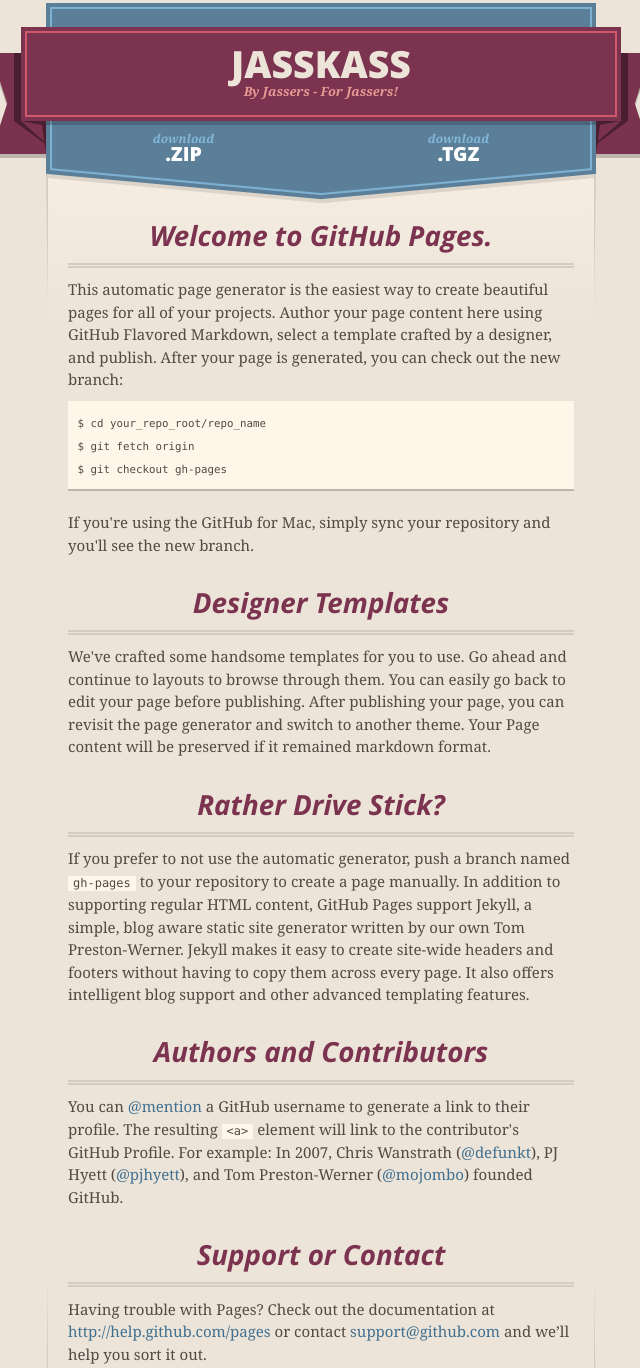
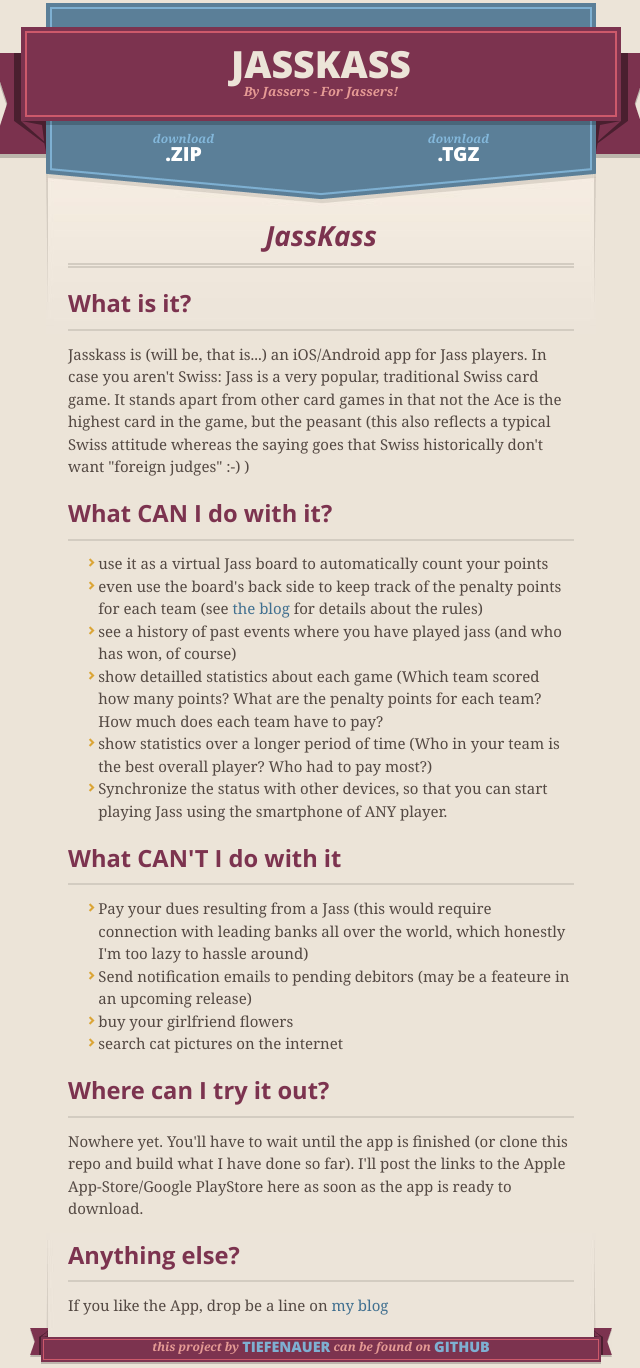
Before and after one commit to tiefenauer/JassKass, a plain HTML site: page index.html in a window 1280 px wide. Shown: the part 11-1379 px from the top of the page, without its empty margins (319-959 px from the left). Drawn offline with nearby package versions, Linux system fonts and the light colour scheme.

```diff
--- a/index.html
+++ b/index.html
@@ -46,37 +46,42 @@
 
 
       <section id="main_content">
-        <h3>
-<a name="welcome-to-github-pages" class="anchor" href="#welcome-to-github-pages"><span class="octicon octicon-link"></span></a>Welcome to GitHub Pages.</h3>
+        <h1>
+<a name="jasskass" class="anchor" href="#jasskass"><span class="octicon octicon-link"></span></a>JassKass</h1>
 
-<p>This automatic page generator is the easiest way to create beautiful pages for all of your projects. Author your page content here using GitHub Flavored Markdown, select a template crafted by a designer, and publish. After your page is generated, you can check out the new branch:</p>
+<h2>
+<a name="what-is-it" class="anchor" href="#what-is-it"><span class="octicon octicon-link"></span></a>What is it?</h2>
 
-<pre><code>$ cd your_repo_root/repo_name
-$ git fetch origin
-$ git checkout gh-pages
-</code></pre>
+<p>Jasskass is (will be, that is...) an iOS/Android app for Jass players.
+In case you aren't Swiss: Jass is a very popular, traditional Swiss card game. It stands apart from other card games in that not the Ace is the highest card in the game, but the peasant (this also reflects a typical Swiss attitude whereas the saying goes that Swiss historically don't want "foreign judges" :-) )</p>
 
-<p>If you're using the GitHub for Mac, simply sync your repository and you'll see the new branch.</p>
+<h2>
+<a name="what-can-i-do-with-it" class="anchor" href="#what-can-i-do-with-it"><span class="octicon octicon-link"></span></a>What CAN I do with it?</h2>
 
-<h3>
-<a name="designer-templates" class="anchor" href="#designer-templates"><span class="octicon octicon-link"></span></a>Designer Templates</h3>
+<ul>
+<li>use it as a virtual Jass board to automatically count your points</li>
+<li>even use the board's back side to keep track of the penalty points for each team (see <a href="http://www.tiefenauer.info/?page_id=22">the blog</a> for details about the rules)</li>
+<li>see a history of past events where you have played jass (and who has won, of course)</li>
+<li>show detailled statistics about each game (Which team scored how many points? What are the penalty points for each team? How much does each team have to pay?</li>
+<li>show statistics over a longer period of time (Who in your team is the best overall player? Who had to pay most?)</li>
+<li>Synchronize the status with other devices, so that you can start playing Jass using the smartphone of ANY player.</li>
+</ul><h2>
+<a name="what-cant-i-do-with-it" class="anchor" href="#what-cant-i-do-with-it"><span class="octicon octicon-link"></span></a>What CAN'T I do with it</h2>
 
-<p>We've crafted some handsome templates for you to use. Go ahead and continue to layouts to browse through them. You can easily go back to edit your page before publishing. After publishing your page, you can revisit the page generator and switch to another theme. Your Page content will be preserved if it remained markdown format.</p>
+<ul>
+<li>Pay your dues resulting from a Jass (this would require connection with leading banks all over the world, which honestly I'm too lazy to hassle around)</li>
+<li>Send notification emails to pending debitors (may be a feateure in an upcoming release)</li>
+<li>buy your girlfriend flowers</li>
+<li>search cat pictures on the internet</li>
+</ul><h2>
+<a name="where-can-i-try-it-out" class="anchor" href="#where-can-i-try-it-out"><span class="octicon octicon-link"></span></a>Where can I try it out?</h2>
 
-<h3>
-<a name="rather-drive-stick" class="anchor" href="#rather-drive-stick"><span class="octicon octicon-link"></span></a>Rather Drive Stick?</h3>
+<p>Nowhere yet. You'll have to wait until the app is finished (or clone this repo and build what I have done so far). I'll post the links to the Apple App-Store/Google PlayStore here as soon as the app is ready to download.</p>
 
-<p>If you prefer to not use the automatic generator, push a branch named <code>gh-pages</code> to your repository to create a page manually. In addition to supporting regular HTML content, GitHub Pages support Jekyll, a simple, blog aware static site generator written by our own Tom Preston-Werner. Jekyll makes it easy to create site-wide headers and footers without having to copy them across every page. It also offers intelligent blog support and other advanced templating features.</p>
+<h2>
+<a name="anything-else" class="anchor" href="#anything-else"><span class="octicon octicon-link"></span></a>Anything else?</h2>
 
-<h3>
-<a name="authors-and-contributors" class="anchor" href="#authors-and-contributors"><span class="octicon octicon-link"></span></a>Authors and Contributors</h3>
-
-<p>You can <a href="https://github.com/blog/821" class="user-mention">@mention</a> a GitHub username to generate a link to their profile. The resulting <code>&lt;a&gt;</code> element will link to the contributor's GitHub Profile. For example: In 2007, Chris Wanstrath (<a href="https://github.com/defunkt" class="user-mention">@defunkt</a>), PJ Hyett (<a href="https://github.com/pjhyett" class="user-mention">@pjhyett</a>), and Tom Preston-Werner (<a href="https://github.com/mojombo" class="user-mention">@mojombo</a>) founded GitHub.</p>
-
-<h3>
-<a name="support-or-contact" class="anchor" href="#support-or-contact"><span class="octicon octicon-link"></span></a>Support or Contact</h3>
-
-<p>Having trouble with Pages? Check out the documentation at <a href="http://help.github.com/pages">http://help.github.com/pages</a> or contact <a href="mailto:support@github.com">support@github.com</a> and we’ll help you sort it out.</p>
+<p>If you like the App, drop be a line on <a href="http://www.tiefenauer.info/?page_id=22">my blog</a></p>
       </section>
 
       <footer>
```
Also changed, not shown: params.json (+1 -1 lines).
